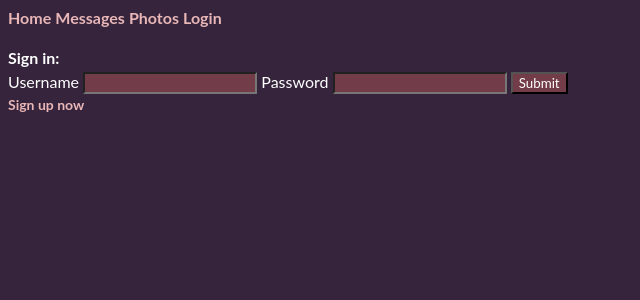
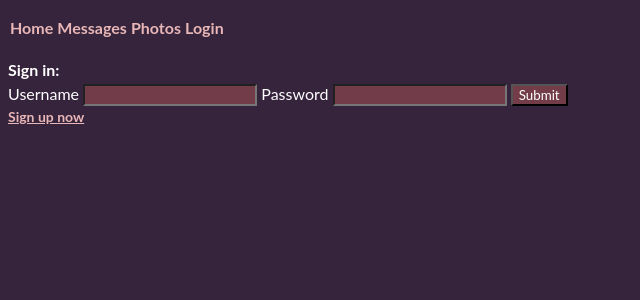
Before and after one commit to gal333t/project-2, a Flask app: page /login in a window 1280 px wide. Shown: the top 300 px of the page, without its empty margins (0-640 px from the left). Run offline with Flask 3, Linux system fonts and the light colour scheme.

Commit message:
more CSS

```diff
--- a/static/style.css
+++ b/static/style.css
@@ -67,13 +67,13 @@ li {
 }
 
 .signup {
+    text-decoration: underline;
     font-size: 14px;
 }
 
 .navBar {
     list-style: none;
-    margin: 0;
-    padding: 0;
+    padding: 2px;
 }
 
 #user_msg {
```
